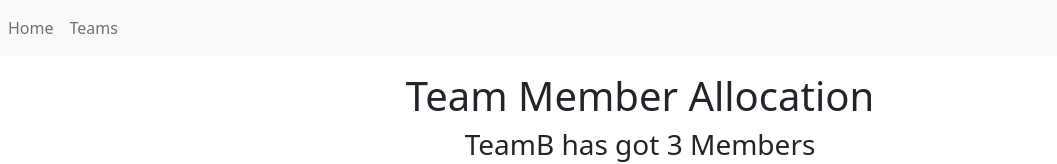
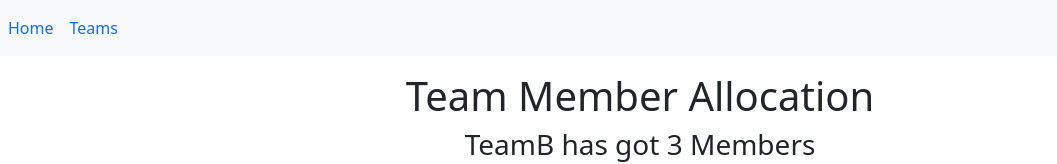
Before and after one commit to altontonn/Team-Allocation, a React (Create React App) app: page / in a window 1280 px wide. Shown: the top 164 px of the page, without its empty margins (0-1057 px from the left). Built offline with nearby package versions, Linux system fonts and the light colour scheme.

Commit message:
Add style to nav links

```diff
--- a/src/Nav.jsx
+++ b/src/Nav.jsx
@@ -5,10 +5,10 @@ const Nav = () => {
     <nav className="navbar navbar-expand-lg navbar-light bg-light">
       <ul className="navbar-nav me-auto mb-2 mb-lg-0">
         <li className="nav-item">
-          <Link className="nav-link" to="/">Home</Link>
+          <Link className="nav-link text-primary" to="/">Home</Link>
         </li>
         <li className="nav-item">
-          <Link className="nav-link" to="/GroupedTeamMembers">Teams</Link>
+          <Link className="nav-link text-primary" to="/GroupedTeamMembers">Teams</Link>
         </li>
       </ul>
     </nav>
```
Also changed, not shown: 1 other file (tests, documents, lock files or other folders).
